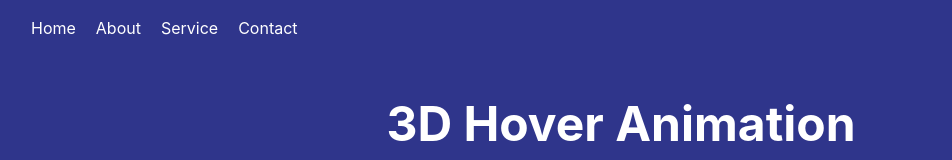
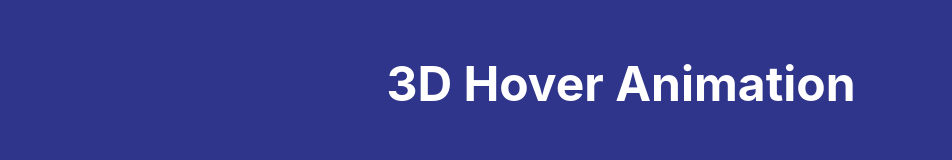
Before and after one commit to Ajmalshah44/React3dHover, a React (Vite) app in the folder atropos/: page / in a window 1280 px wide. Shown: the top 160 px of the page, without its empty margins (19-971 px from the left). Built offline with nearby package versions, Linux system fonts and the light colour scheme.

Commit message:
Update App.jsx

```diff
--- a/atropos/src/App.jsx
+++ b/atropos/src/App.jsx
@@ -5,13 +5,11 @@ import back from "./assets/back-mountain.png";
 import Atropos from "atropos/react";
 import "./App.css";
 import Title from "./Title";
-import Header from "./Header";
 
 function App() {
   return (
     <>
       <div className="bg">
-        <Header />
         <Title />
         <div className="card">
           <Atropos>
```
